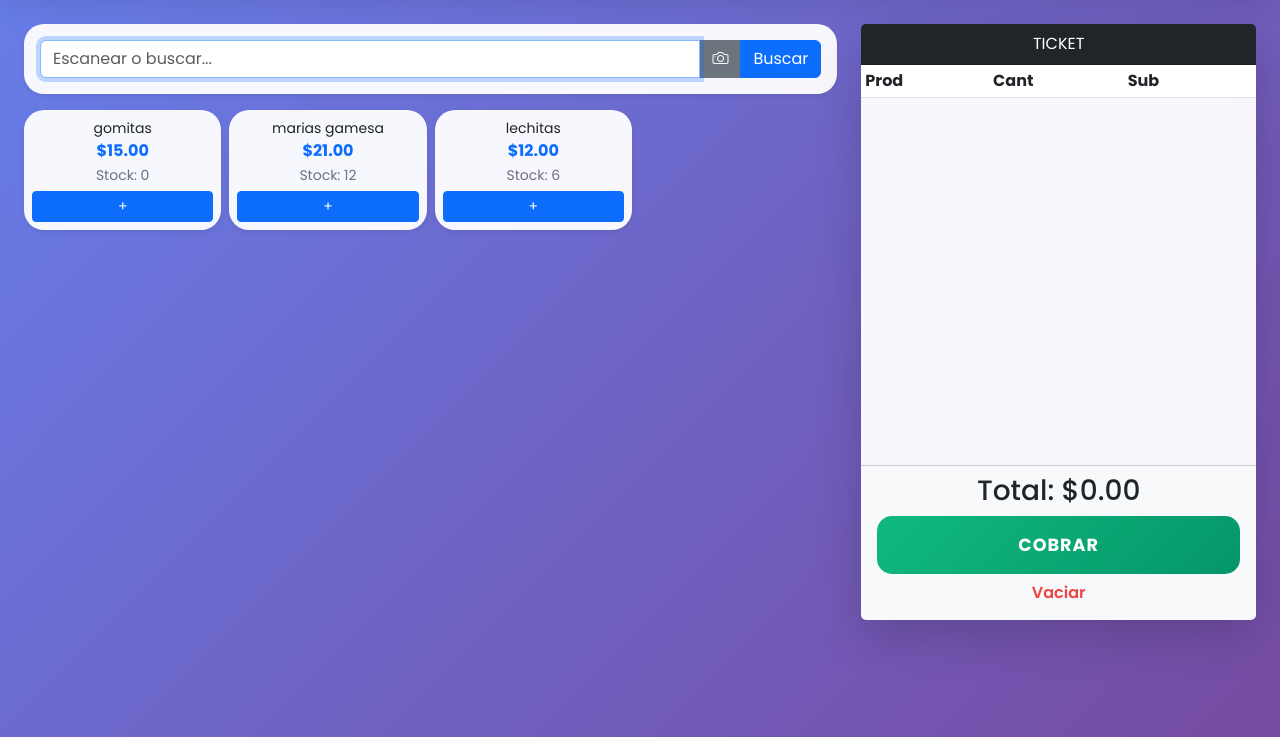
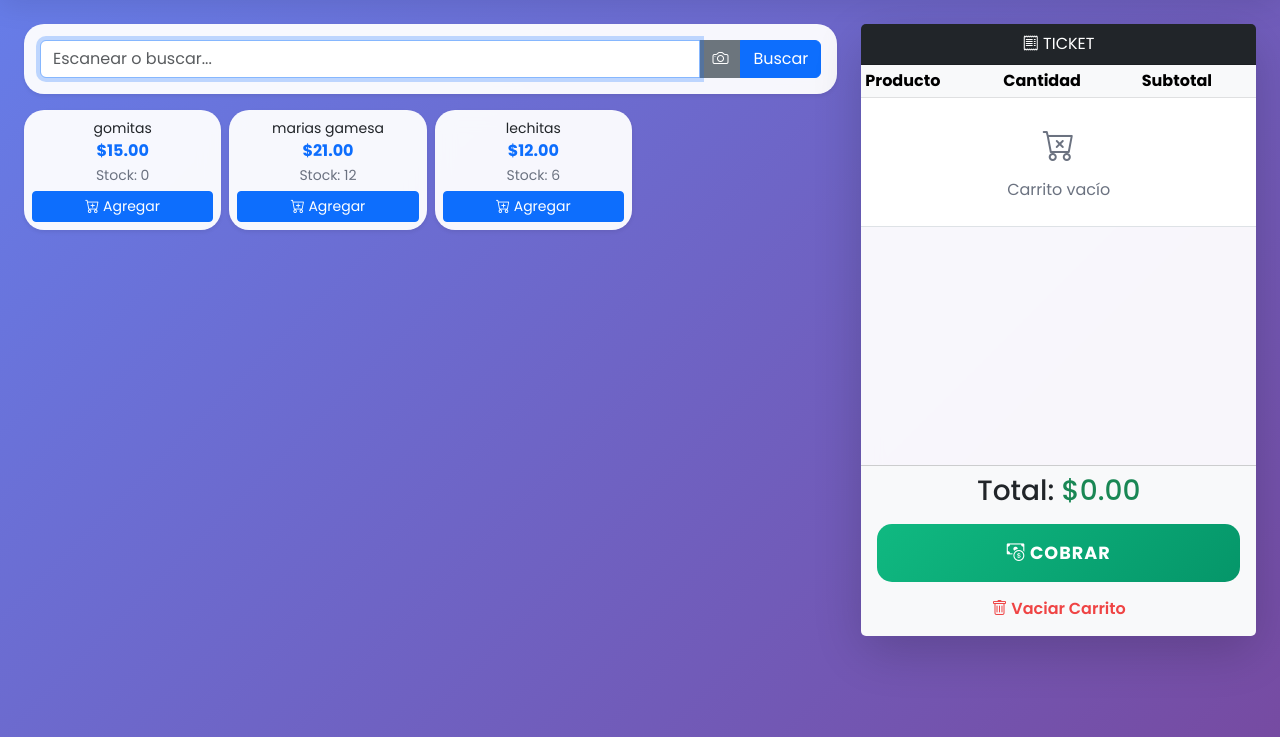
Before and after one commit to betower24/mi-pos-django, a Django app: page / in a window 1280 px wide. Shown: the part 63-800 px from the top of the page. Run offline with Django 5.2, Linux system fonts and the light colour scheme; data comes from the database, SQL or seed files in the repository; both versions use the stored data as it was after the commit; lists and menus that the app fills with data are empty.

```diff
--- a/templates/pos.html
+++ b/templates/pos.html
@@ -21,7 +21,10 @@
                         <small class="d-block text-truncate">{{ p.nombre }}</small>
                         <strong class="text-primary">${{ p.precio }}</strong><br>
                         <small class="text-muted">Stock: {{ p.stock }}</small>
-<button class="btn btn-sm btn-primary w-100 mt-1" onclick="agregar('{{ p.nombre }}', '{{ p.precio }}')">+</button>                    </div>
+                        <button class="btn btn-sm btn-primary w-100 mt-1" onclick="agregar('{{ p.nombre }}', '{{ p.precio }}', {{ p.stock }})">
+                            <i class="bi bi-cart-plus"></i> Agregar
+                        </button>
+                    </div>
                 </div>
             </div>
             {% endfor %}
@@ -30,17 +33,30 @@
 
     <div class="col-lg-4">
         <div class="card shadow-lg">
-            <div class="card-header bg-dark text-white text-center">TICKET</div>
+            <div class="card-header bg-dark text-white text-center">
+                <i class="bi bi-receipt"></i> TICKET
+            </div>
             <div class="card-body p-0" style="height: 400px; overflow-y: auto;">
-                <table class="table table-sm" id="tabla-ticket">
-                    <thead><tr><th>Prod</th><th>Cant</th><th>Sub</th><th></th></tr></thead>
+                <table class="table table-sm mb-0" id="tabla-ticket">
+                    <thead class="table-light">
+                        <tr>
+                            <th>Producto</th>
+                            <th class="text-center" style="width: 120px;">Cantidad</th>
+                            <th class="text-end">Subtotal</th>
+                            <th style="width: 40px;"></th>
+                        </tr>
+                    </thead>
                     <tbody></tbody>
                 </table>
             </div>
             <div class="card-footer bg-light">
-                <h3 class="text-center">Total: <span id="total-text">$0.00</span></h3>
-                <button class="btn btn-success btn-lg w-100" onclick="finalizarVenta()">COBRAR</button>
-                <button class="btn btn-link text-danger w-100" onclick="vaciarCarrito()">Vaciar</button>
+                <h3 class="text-center mb-3">Total: <span id="total-text" class="text-success">$0.00</span></h3>
+                <button class="btn btn-success btn-lg w-100 mb-2" onclick="finalizarVenta()">
+                    <i class="bi bi-cash-coin"></i> COBRAR
+                </button>
+                <button class="btn btn-link text-danger w-100" onclick="vaciarCarrito()">
+                    <i class="bi bi-trash"></i> Vaciar Carrito
+                </button>
             </div>
         </div>
     </div>
@@ -48,12 +64,10 @@
 
 <script src="https://unpkg.com/html5-qrcode"></script>
 <script>
-    // Usamos una clave única para el localStorage
     const KEY = 'pos_tienda_v1';
     let carrito = [];
     let scannerInstance = null;
 
-    // Función para cargar el carrito desde localStorage con manejo de errores
     function cargarCarrito() {
         try {
             const data = localStorage.getItem(KEY);
@@ -64,7 +78,6 @@
         }
     }
 
-    // Función para guardar el carrito en localStorage con manejo de errores
     function guardarCarrito() {
         try {
             localStorage.setItem(KEY, JSON.stringify(carrito));
@@ -78,14 +91,12 @@
         let item = carrito.find(p => p.nombre === nombre);
 
         if (item) {
-            // Validar que no exceda el stock
             if (item.cantidad >= stock) {
                 alert(`No hay suficiente stock. Disponible: ${stock}`);
                 return;
             }
             item.cantidad++;
         } else {
-            // Validar stock antes de agregar
             if (stock <= 0) {
                 alert('Producto sin stock disponible');
                 return;
@@ -93,6 +104,26 @@
             carrito.push({ nombre: nombre, precio: parseFloat(precio), cantidad: 1, stock: stock });
         }
         actualizar();
+    }
+
+    function incrementar(index) {
+        const item = carrito[index];
+        if (item.cantidad >= item.stock) {
+            alert(`Stock máximo alcanzado: ${item.stock}`);
+            return;
+        }
+        item.cantidad++;
+        actualizar();
+    }
+
+    function decrementar(index) {
+        const item = carrito[index];
+        if (item.cantidad > 1) {
+            item.cantidad--;
+            actualizar();
+        } else {
+            eliminar(index);
+        }
     }
 
     function eliminar(index) {
@@ -120,19 +151,50 @@
         let html = '';
         let total = 0;
 
-        carrito.forEach((p, i) => {
-            let sub = p.precio * p.cantidad;
-            total += sub;
-            html += `
+        if (carrito.length === 0) {
+            html = `
                 <tr>
-                    <td>${p.nombre}</td>
-                    <td class="text-center">${p.cantidad}</td>
-                    <td class="text-end">$${sub.toFixed(2)}</td>
-                    <td class="text-danger text-center" style="cursor:pointer" onclick="eliminar(${i})">
-                        <i class="bi bi-x-circle"></i>
+                    <td colspan="4" class="text-center text-muted py-4">
+                        <i class="bi bi-cart-x" style="font-size: 2rem;"></i>
+                        <p class="mb-0 mt-2">Carrito vacío</p>
                     </td>
                 </tr>`;
-        });
+        } else {
+            carrito.forEach((p, i) => {
+                let sub = p.precio * p.cantidad;
+                total += sub;
+                html += `
+                    <tr>
+                        <td>
+                            <small class="d-block text-truncate" style="max-width: 100px;" title="${p.nombre}">
+                                ${p.nombre}
+                            </small>
+                            <small class="text-muted">$${p.precio.toFixed(2)} c/u</small>
+                        </td>
+                        <td class="text-center">
+                            <div class="btn-group btn-group-sm" role="group">
+                                <button type="button" class="btn btn-outline-danger" onclick="decrementar(${i})" title="Disminuir">
+                                    <i class="bi bi-dash"></i>
+                                </button>
+                                <button type="button" class="btn btn-outline-secondary" disabled style="min-width: 40px;">
+                                    <strong>${p.cantidad}</strong>
+                                </button>
+                                <button type="button" class="btn btn-outline-success" onclick="incrementar(${i})" title="Aumentar">
+                                    <i class="bi bi-plus"></i>
+                                </button>
+                            </div>
+                        </td>
+                        <td class="text-end">
+                            <strong>$${sub.toFixed(2)}</strong>
+                        </td>
+                        <td class="text-center">
+                            <button class="btn btn-sm btn-link text-danger p-0" onclick="eliminar(${i})" title="Eliminar">
+                                <i class="bi bi-x-circle-fill"></i>
+                            </button>
+                        </td>
+                    </tr>`;
+            });
+        }
 
         tabla.innerHTML = html;
         document.querySelector('#total-text').innerText = `$${total.toFixed(2)}`;
@@ -146,7 +208,6 @@
 
         const total = carrito.reduce((sum, p) => sum + (p.precio * p.cantidad), 0);
 
-        // Confirmar venta
         if (!confirm(`¿Confirmar venta por $${total.toFixed(2)}?`)) {
             return;
         }
@@ -174,7 +235,7 @@
                 } catch (e) {
                     console.error('Error al limpiar localStorage:', e);
                 }
-                location.reload(); // Recargamos para ver el stock actualizado
+                location.reload();
             } else {
                 alert("Error: " + (result.message || 'No se pudo procesar la venta'));
             }
@@ -184,12 +245,10 @@
         }
     }
 
-    // Escáner con manejo de errores mejorado
     function iniciarEscaner() {
         const reader = document.getElementById('reader');
 
         if (scannerInstance) {
-            // Si ya hay un escáner activo, lo detenemos
             detenerEscaner();
             return;
         }
@@ -206,16 +265,12 @@
         );
 
         scannerInstance.render(
-            // Función de éxito
             (decodedText) => {
                 document.getElementById('codigo_input').value = decodedText;
                 detenerEscaner();
                 document.getElementById('search-form').submit();
             },
-            // Función de error (opcional, evita llenar la consola)
-            (error) => {
-                // No hacer nada, es normal que haya errores mientras escanea
-            }
+            (error) => {}
         );
     }
 
@@ -229,13 +284,11 @@
         }
     }
 
-    // Inicializar al cargar la página
     document.addEventListener('DOMContentLoaded', () => {
         cargarCarrito();
         actualizar();
     });
 
-    // Sincronizar carrito entre pestañas
     window.addEventListener('storage', (e) => {
         if (e.key === KEY) {
             cargarCarrito();
@@ -243,4 +296,23 @@
         }
     });
 </script>
+
+<style>
+    .btn-group-sm .btn {
+        padding: 0.25rem 0.5rem;
+        font-size: 0.875rem;
+    }
+
+    .table-sm td {
+        vertical-align: middle;
+    }
+
+    #tabla-ticket tbody tr {
+        transition: background-color 0.2s ease;
+    }
+
+    #tabla-ticket tbody tr:hover {
+        background-color: #f8f9fa;
+    }
+</style>
 {% endblock %}
--- a/ventas/views.py
+++ b/ventas/views.py
@@ -15,11 +15,11 @@ def punto_de_venta(request):
     query = request.GET.get('q', '')
 
     if query:
-        # Buscar productos por código o nombre
+        # Buscar productos por código de barras o nombre
         productos = Producto.objects.filter(
             nombre__icontains=query
         ) | Producto.objects.filter(
-            codigo__icontains=query
+            codigo_barras__icontains=query  # ← CAMBIO 1: 'codigo' → 'codigo_barras'
         )
     else:
         # Mostrar todos los productos
@@ -30,7 +30,7 @@ def punto_de_venta(request):
         'query': query
     }
 
-    return render(request, 'pos.html', context)
+    return render(request, 'pos.html', context)  # ← CAMBIO 2: 'pos.html' → 'pos/index.html'
 
 
 @csrf_exempt
@@ -73,8 +73,12 @@ def procesar_venta(request):
                 precio_unitario=item['precio']
             )
 
-        # 🔥 ENVIAR WHATSAPP
-        enviar_whatsapp_venta(venta, carrito)
+        # 🔥 ENVIAR WHATSAPP (con manejo de errores)
+        try:
+            enviar_whatsapp_venta(venta, carrito)
+        except Exception as whatsapp_error:
+            print(f"Error al enviar WhatsApp: {whatsapp_error}")
+            # No falla la venta si WhatsApp falla
 
         return JsonResponse({
             'message': 'Venta realizada con éxito',
```
Also changed, not shown: db.sqlite3.
